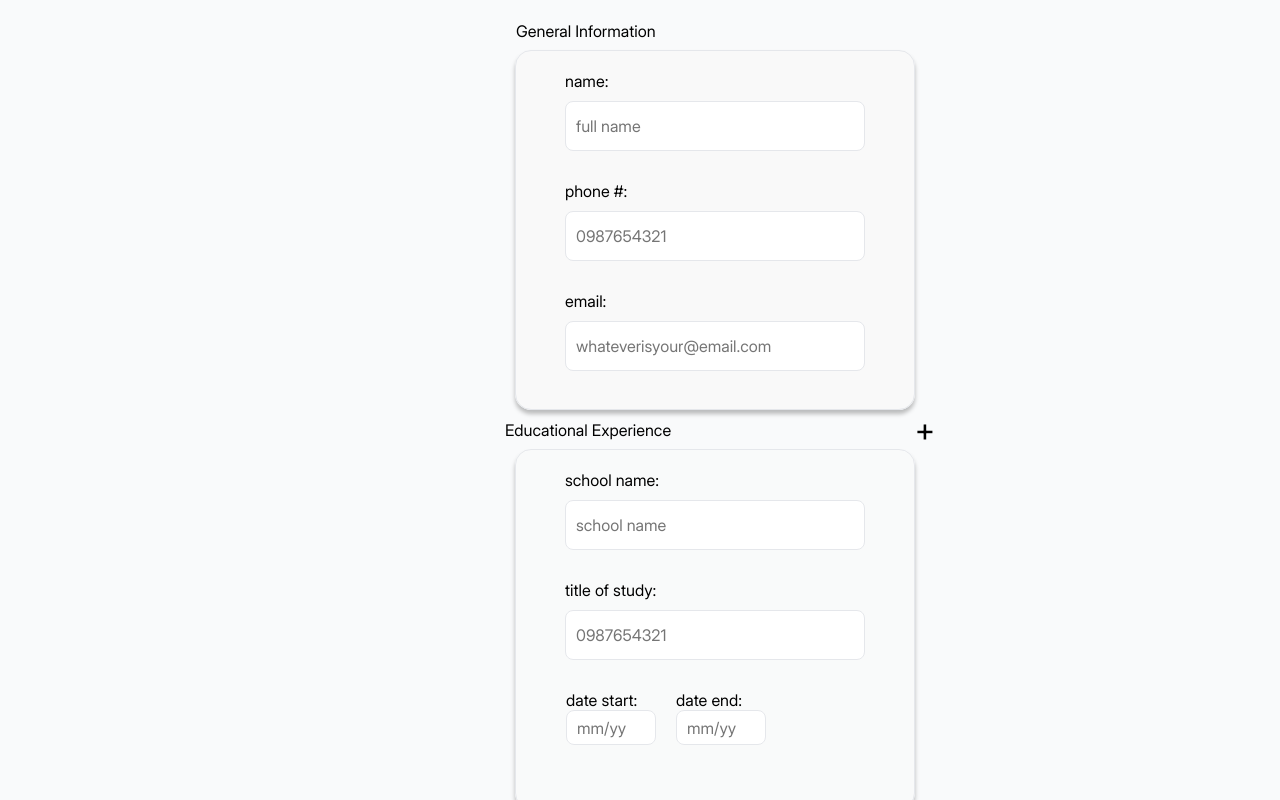
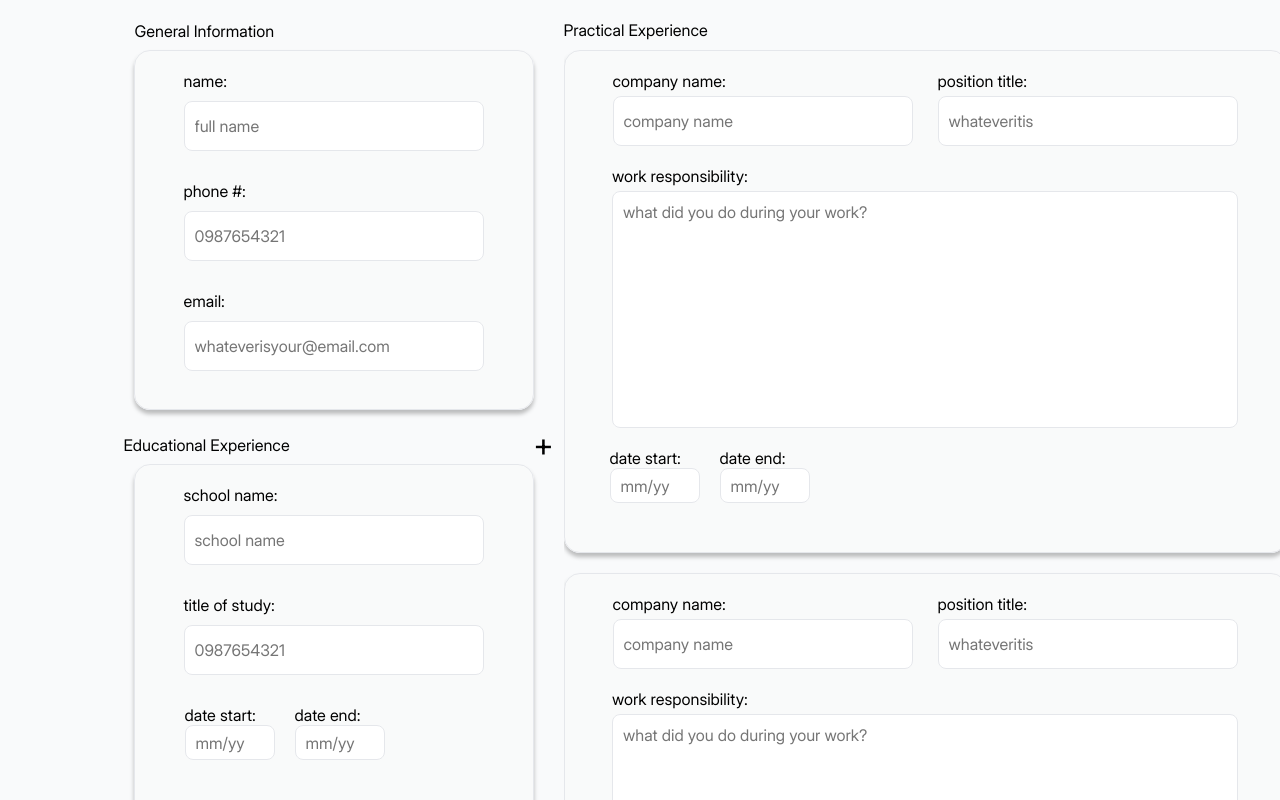
Before and after one commit to guesswhojustme/cv-application, a React (Vite) app: page / in a window 1280 px wide. Shown: the top 800 px of the page. Built offline with nearby package versions, Linux system fonts and the light colour scheme.

Commit message:
add practical exp card container

```diff
--- a/src/App.css
+++ b/src/App.css
@@ -23,11 +23,13 @@
     box-sizing: border-box;
 }
 
-body{
-  background: #F9FAFB;
-  width: 1440px;
-  height: 1024px;
-  display: flex;
-  justify-content: center;
-  padding-top: 50px;
+.container{
+    display: flex;
+
 }
+
+.gi-ee-container{
+    display: flex;
+    flex-direction: column;
+    margin-right: 10px;
+}
--- a/src/App.jsx
+++ b/src/App.jsx
@@ -4,19 +4,27 @@ import viteLogo from './assets/vite.svg'
 import heroImg from './assets/hero.png'
 import './App.css'
 import { GeneralInfoCard, EducationExpCard, PracticalExpCard } from './components/Cards.jsx';
-import { EducationExpCardContainer } from './components/Pages.jsx'
+import { EducationExpCardContainer, PracticalExpCardContainer } from './components/Pages.jsx'
 
 function App() {
   const [count, setCount] = useState(0)
 
   return (
-     <>
-      <GeneralInfoCard/>
-      <EducationExpCardContainer>
-        <EducationExpCard/>
-        <EducationExpCard/>
-      </EducationExpCardContainer>
-     </>
+     <div className='container'>
+      <div className="gi-ee-container">
+        <GeneralInfoCard/>
+        <EducationExpCardContainer>
+          <EducationExpCard/>
+          <EducationExpCard/>
+        </EducationExpCardContainer>
+      </div>
+      <div className='second-part'>
+        <PracticalExpCardContainer>
+           <PracticalExpCard/>
+           <PracticalExpCard/>
+        </PracticalExpCardContainer>
+      </div>
+     </div>
   )
 }
 
--- a/src/components/Cards.jsx
+++ b/src/components/Cards.jsx
@@ -48,7 +48,6 @@ export function EducationExpCard(){
 export function PracticalExpCard(){
     return (
         <div className='pe-container'>
-            <span className='card-title'>Practical Experience</span>
             <div className='first-part'>
                 <div>
                     <span>company name:</span>
--- a/src/components/Pages.jsx
+++ b/src/components/Pages.jsx
@@ -7,9 +7,24 @@ export function EducationExpCardContainer({children}){
               <span>Educational Experience</span>
               <span id='add-ee'>+</span>
             </div>
-            <div className='component-container'>
+            <div className='ee-component-container'>
               {children}
             </div>
         </div>
     )
 }
+
+
+export function PracticalExpCardContainer({children}){
+    return (
+        <div className='pe-comp-container'>
+            <div className='pe-header'>
+              <span>Practical Experience</span>
+              <span id='add-pe'>+</span>
+            </div>
+            <div className='pe-component-container'>
+              {children}
+            </div>
+        </div>
+    )
+}
--- a/src/components/card.css
+++ b/src/components/card.css
@@ -94,7 +94,7 @@
 
 .pe-container{
     width: 723px;
-    height: 503px;
+    min-height: 503px;
     border-radius: 16px;
     border: 1px solid #E5E7EB;
     background: rgba(250, 250, 250, 0.85);
--- a/src/components/pages-style.css
+++ b/src/components/pages-style.css
@@ -1,4 +1,4 @@
-.component-container{
+.ee-component-container{
     display: flex;
     flex-direction: column;
     width: 430px;
@@ -7,14 +7,42 @@
     scrollbar-width: thin;
     gap: 20px;
     padding-right: 10px;
+    padding-bottom: 10px;
 }
 
 .ee-header{
     display: flex;
     align-items: center;
     justify-content: space-between;
+    margin-top: 15px;
 }
 
 #add-ee{
     font-size: 32px;
 }
+
+.pe-component-container{
+    display: flex;
+    flex-direction: column;
+    width: 753px;
+    height: 903px;
+    overflow-y: scroll;
+    scrollbar-width: thin;
+    gap: 20px;
+    padding-right: 10px;
+    position: relative;
+    padding-bottom: 10px;
+}
+
+.pe-header {
+    display: flex;
+    align-items: center;
+    justify-content: space-between;
+    width: 753px;
+    position: absolute;
+    top: 10px;
+}
+
+#add-pe{
+    font-size: 32px;
+}
--- a/src/index.css
+++ b/src/index.css
@@ -22,3 +22,12 @@
     padding: 0%;
     box-sizing: border-box;
 }
+
+body{
+  background: #F9FAFB;
+  width: 1440px;
+  height: 1024px;
+  display: flex;
+  justify-content: center;
+  padding-top: 50px;
+}
```
